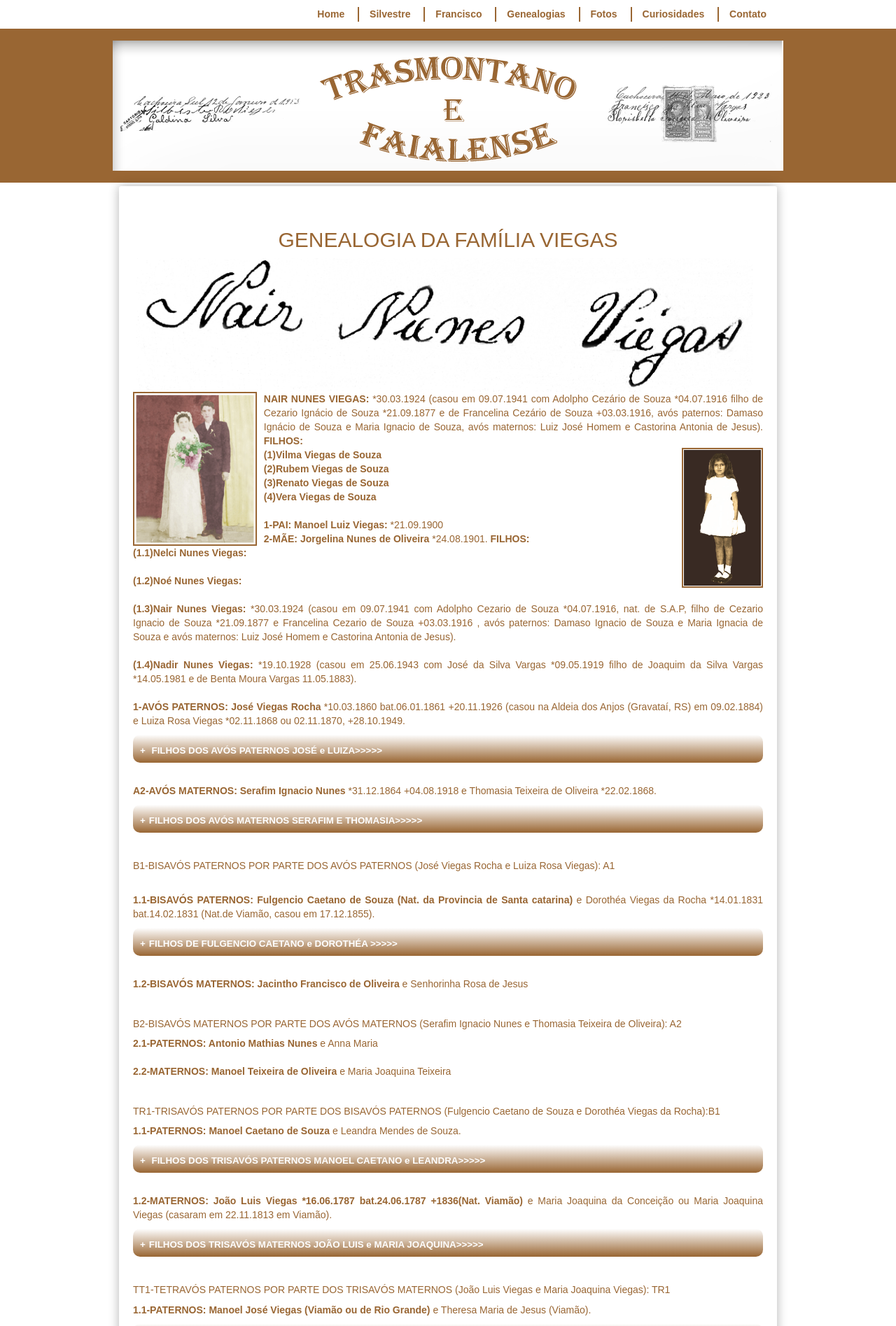
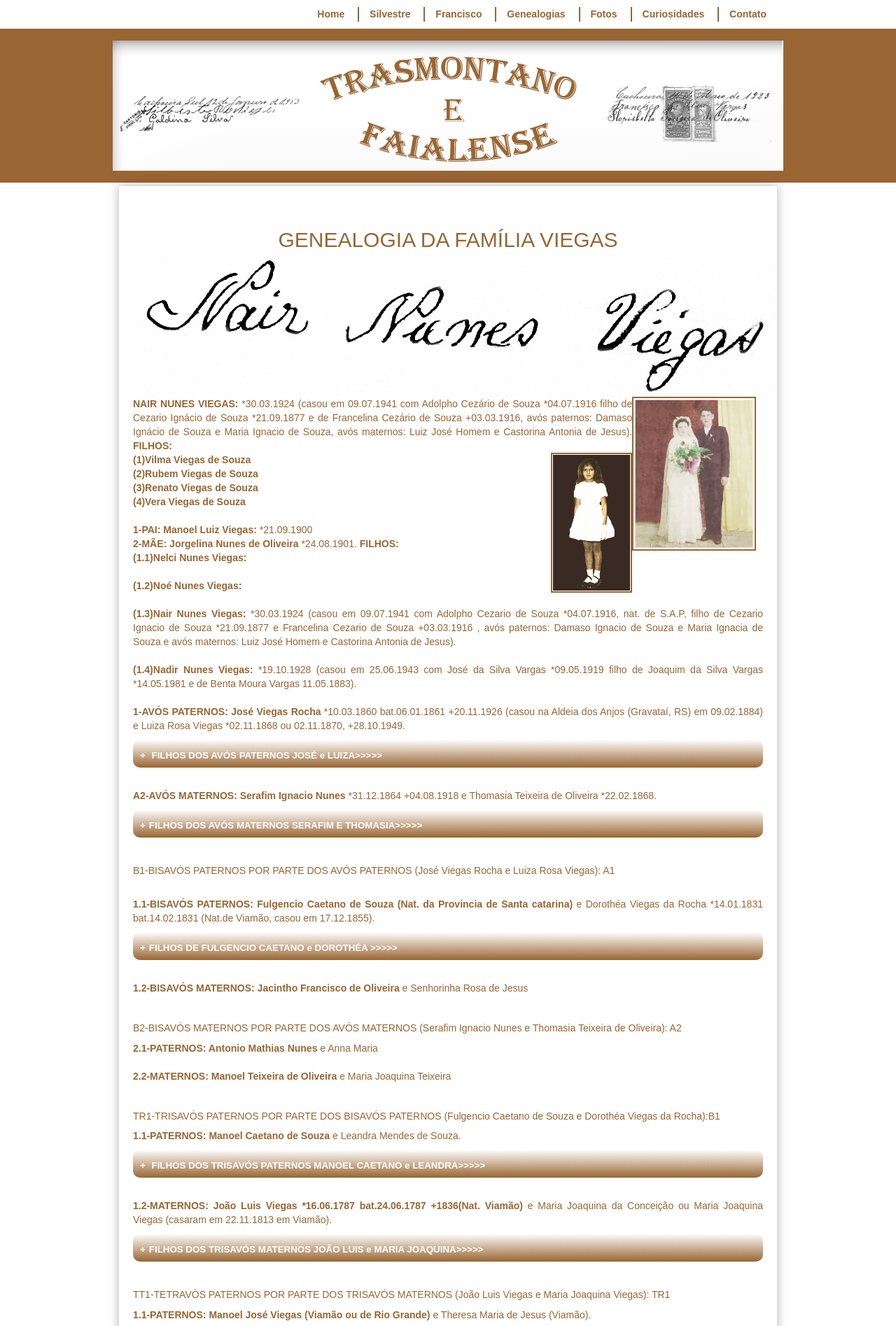
Before and after one commit to claudiovargas1955/claudiovargas1955.github.io, a Jekyll site: the page built from _pages/genealogia-da-familia-viegas.html, in a window 1280 px wide. Shown: the top 1895 px of the page at 70% size. Built offline with Jekyll 4.4.1, drawn with Linux system fonts in a browser that asks for light colours; some web fonts are replaced.

Commit message:
Update genealogia-da-familia-viegas.html

```diff
--- a/_pages/genealogia-da-familia-viegas.html
+++ b/_pages/genealogia-da-familia-viegas.html
@@ -41,10 +41,10 @@ details[open] summary {color:#fff;
 </style>
 
 <h2>GENEALOGIA DA FAMÍLIA VIEGAS</h2>
-<img class="esq1" style="float:left"; src="/images/Nair.png" width="880px"  height:"100px" align="center" title="Assinatura Nair Nunes Viegas -
+<img class="esq1" style="float:left"; src="/images/Nair.png" height:"100px" align="center" title="Assinatura Nair Nunes Viegas -
 09.07.1941";/>
 
-<p><img class="esq" style="float:left"; widht="120px padding-botton:1px"; src="/images/145076040011.png"; height="220px"
+<p><img class="esq" style="float:right"; widht="120px padding-botton:1px"; src="/images/145076040011.png"; height="220px"
 title="Casamento de Nair Viegas e Adolfo Souza";/>
 
 <b>NAIR NUNES VIEGAS:</b> *30.03.1924 (casou em 09.07.1941 com Adolpho Cezário de Souza *04.07.1916 filho de Cezario Ignácio de Souza
```
